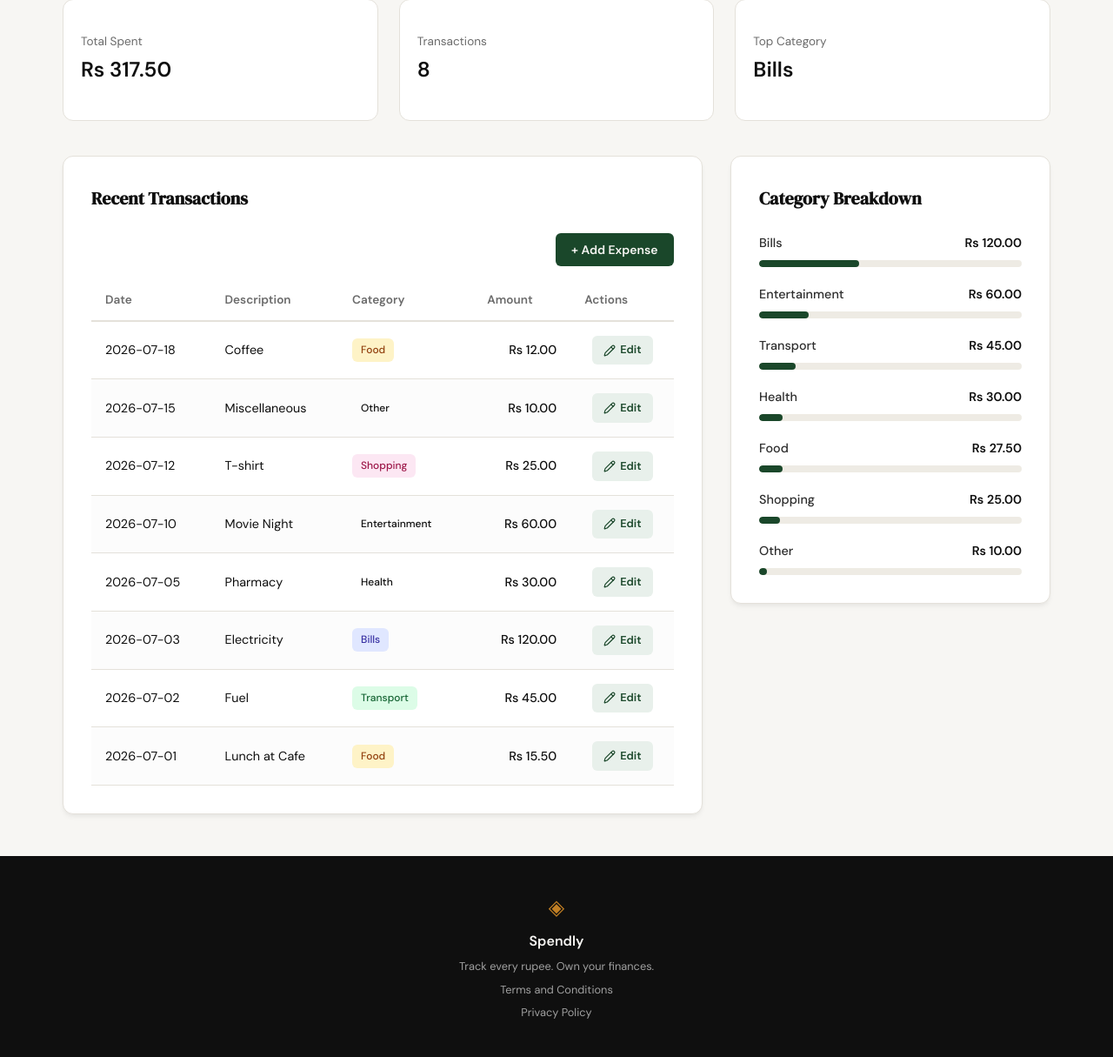
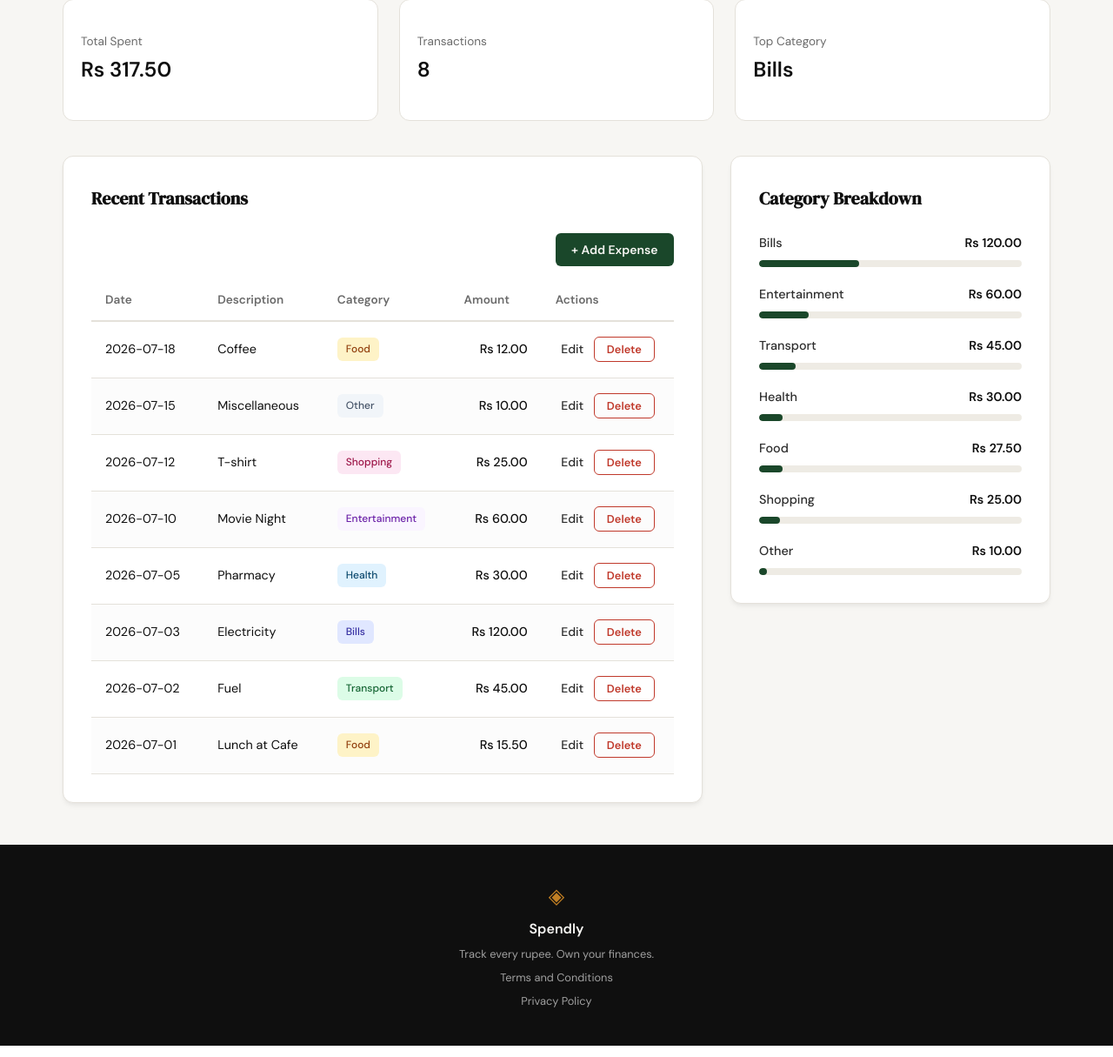
Before and after one commit to ARMemon231/expense-tracker-ai, a Flask app: page /profile in a window 1280 px wide. Shown: the part 545-1760 px from the top of the page at 87% size. Run offline with Flask 3, Linux system fonts and the light colour scheme; a user stored in the database is signed in; data comes from the database, SQL or seed files in the repository; both versions use the stored data as it was after the commit.

Commit message:
feat: allow users to permanently delete their own expenses (#7)
Co-authored-by: Your Name <your-email@example.com>

```diff
--- a/expense_tracker/app.py
+++ b/expense_tracker/app.py
@@ -1,7 +1,7 @@
 from flask import Flask, render_template, request, redirect, url_for, flash, session, send_from_directory
 from werkzeug.security import generate_password_hash, check_password_hash
 from database.db import init_db, seed_db, create_user, get_user_by_email, get_db
-from database.queries import get_user_by_id, get_summary_stats, get_recent_transactions, get_category_breakdown, insert_expense, get_expense_by_id, update_expense
+from database.queries import get_user_by_id, get_summary_stats, get_recent_transactions, get_category_breakdown, insert_expense, get_expense_by_id, update_expense, delete_expense
 from datetime import datetime, timedelta
 
 
@@ -328,9 +328,26 @@ def edit_expense(id):
 
 
 
-@app.route("/expenses/<int:id>/delete")
+@app.route("/expenses/<int:id>/delete", methods=["POST"])
 def delete_expense(id):
-    return "Delete expense — coming in Step 9"
+    if not session.get("user_id"):
+        flash("Please log in to access this page.", "error")
+        return redirect(url_for("login"))
+
+    user_id = session["user_id"]
+
+    # Verify expense exists and belongs to the user
+    expense = get_expense_by_id(id, user_id)
+    if not expense:
+        return "Not Found", 404
+
+    # Delete the expense
+    with get_db() as db:
+        from database.queries import delete_expense as db_delete_expense
+        db_delete_expense(db, id, user_id)
+
+    flash("Expense deleted successfully!", "success")
+    return redirect(url_for("profile"))
 
 
 if __name__ == "__main__":
--- a/expense_tracker/database/queries.py
+++ b/expense_tracker/database/queries.py
@@ -171,3 +171,11 @@ def update_expense(db, expense_id, user_id, amount, category, date, description)
     query = 'UPDATE expenses SET amount = ?, category = ?, date = ?, description = ? WHERE id = ? AND user_id = ?'
     db.execute(query, (amount, category, date, desc, expense_id, user_id))
     db.commit()
+
+def delete_expense(db, expense_id, user_id):
+    """
+    Permanently deletes an expense record if it belongs to the given user.
+    """
+    query = 'DELETE FROM expenses WHERE id = ? AND user_id = ?'
+    db.execute(query, (expense_id, user_id))
+    db.commit()
--- a/expense_tracker/static/css/style.css
+++ b/expense_tracker/static/css/style.css
@@ -1186,8 +1186,13 @@ a { color: inherit; text-decoration: none; }
 .badge-bills { background: #e0e7ff; color: #3730a3; }
 .badge-transport { background: #dcfce7; color: #166534; }
 .badge-shopping { background: #fce7f3; color: #9d1749; }
+.badge-health { background: #e0f2fe; color: #0c4a6e; }
+.badge-entertainment { background: #faf5ff; color: #6b21a8; }
+.badge-education { background: #fff7ed; color: #9a3412; }
+.badge-other { background: #f1f5f9; color: #475569; }
 
 .category-list {
+
     display: flex;
     flex-direction: column;
     gap: 1.25rem;
@@ -1261,37 +1266,53 @@ a { color: inherit; text-decoration: none; }
     transform: translateY(-1px);
 }
 
-/* Row action buttons (Edit, Delete, etc.) */
-.action-btn {
-    display: inline-flex;
+/* Row action layout (inline Edit + Delete) */
+.actions-row {
+    display: flex;
     align-items: center;
-    gap: 0.35rem;
-    padding: 0.35rem 0.75rem;
-    border-radius: var(--radius-sm);
+    justify-content: center;
+    gap: 0.75rem;
+}
+
+.inline-form {
+    display: inline;
+    margin: 0;
+    padding: 0;
+}
+
+/* Edit — clean text link */
+.action-link-edit {
+    font-size: 0.875rem;
+    font-weight: 500;
+    color: var(--ink-soft);
+    text-decoration: none;
+    transition: color 0.2s;
+    padding: 0.3rem 0;
+}
+
+.action-link-edit:hover {
+    color: var(--ink);
+}
+
+/* Delete — outlined bordered button like reference */
+.action-btn-delete {
+    font-family: var(--font-body);
     font-size: 0.8rem;
     font-weight: 600;
-    text-decoration: none;
+    color: var(--danger);
+    background: transparent;
+    border: 1.5px solid var(--danger);
+    border-radius: var(--radius-sm);
+    padding: 0.3rem 0.85rem;
+    cursor: pointer;
     transition: all 0.2s ease;
-    border: 1px solid transparent;
 }
 
-.action-icon {
-    width: 14px;
-    height: 14px;
-    flex-shrink: 0;
-}
-
-.action-edit {
-    color: var(--accent);
-    background: var(--accent-light);
-    border-color: transparent;
-}
-
-.action-edit:hover {
-    background: var(--accent);
-    color: var(--paper);
+.action-btn-delete:hover {
+    background: var(--danger);
+    color: #fff;
     transform: translateY(-1px);
-    box-shadow: 0 2px 6px rgba(26, 71, 42, 0.25);
+    box-shadow: 0 2px 8px rgba(192, 57, 43, 0.2);
 }
 
 .text-center {
--- a/expense_tracker/templates/profile.html
+++ b/expense_tracker/templates/profile.html
@@ -122,10 +122,14 @@
                                 </td>
                                 <td class="text-right amount">{{ tx.amount }}</td>
                                 <td class="text-center">
-                                    <a href="{{ url_for('edit_expense', id=tx.id) }}" class="action-btn action-edit" title="Edit expense">
-                                        <i data-lucide="pencil" class="action-icon"></i>
-                                        <span>Edit</span>
-                                    </a>
+                                    <div class="actions-row">
+                                        <a href="{{ url_for('edit_expense', id=tx.id) }}" class="action-link-edit">Edit</a>
+                                        <form action="{{ url_for('delete_expense', id=tx.id) }}" method="POST" class="inline-form">
+                                            <button type="submit" class="action-btn-delete" onclick="return confirm('Delete this expense?')">
+                                                Delete
+                                            </button>
+                                        </form>
+                                    </div>
                                 </td>
                             </tr>
                             {% endfor %}
```
Also changed, not shown: tests/test_09-delete-expense.py (added, +152 -0 lines), tests/test_delete_expense.py (added, +97 -0 lines), .claude/settings.json, .claude/specs/09-delete-expense.md (added), expense_tracker/spendly.db, spendly.db (added).
